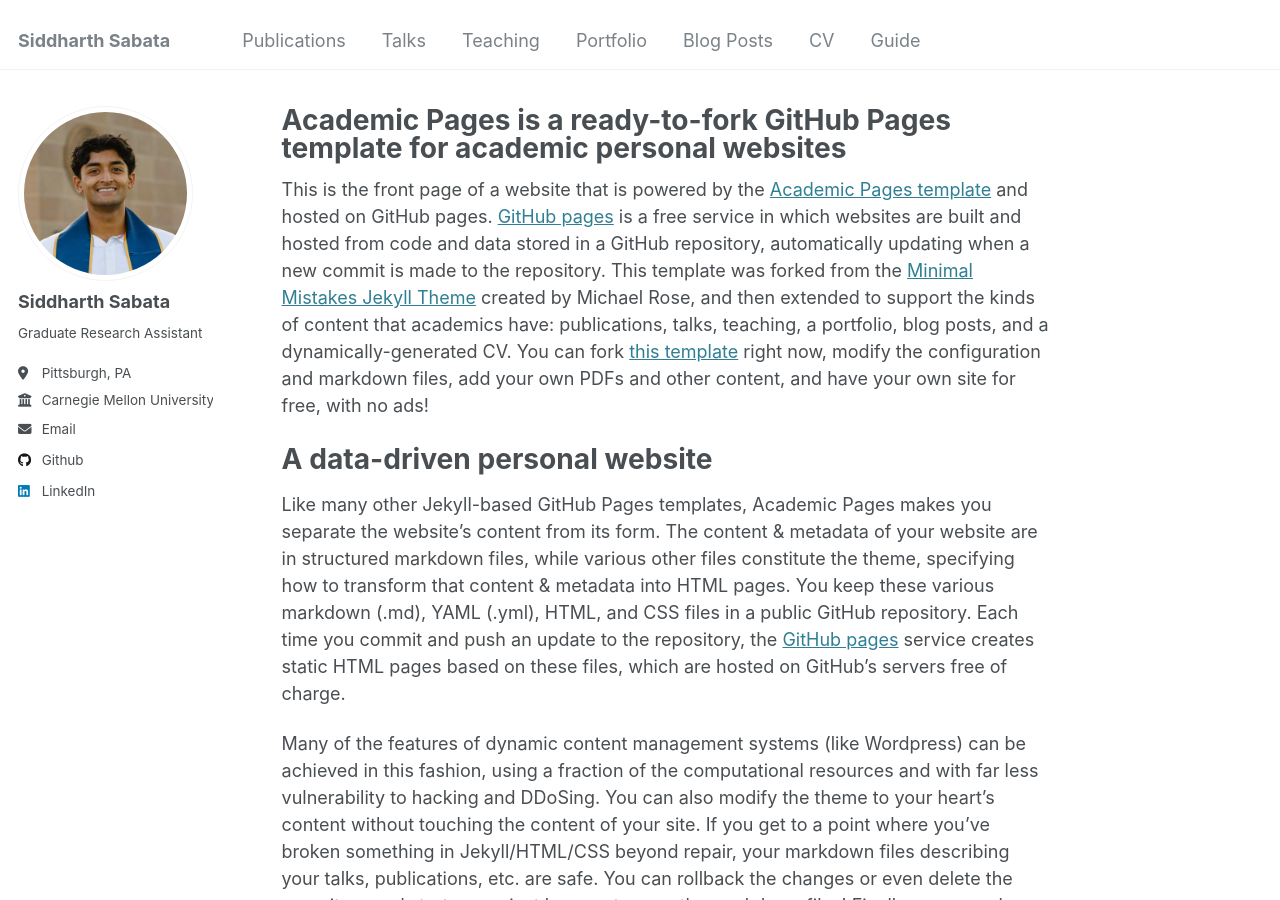
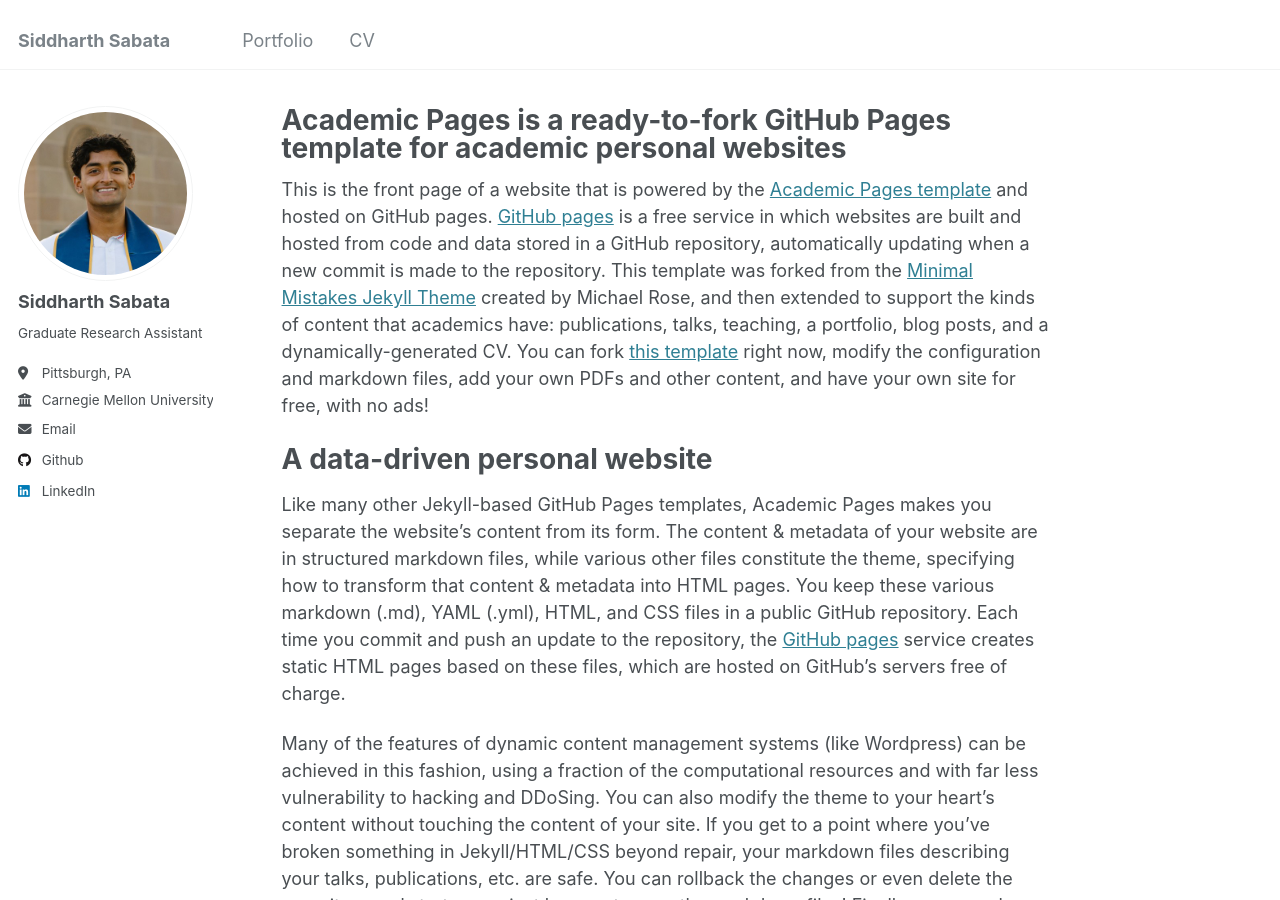
Before and after one commit to siddsabata/siddsabata.github.io, a Jekyll site: the page built from _pages/about.md, in a window 1280 px wide and 900 px high. Built offline with Jekyll 4.4.1, drawn with Linux system fonts in a browser that asks for light colours.

Commit message:
Update navigation.yml

```diff
--- a/_data/navigation.yml
+++ b/_data/navigation.yml
@@ -5,23 +5,11 @@
 # prevent it from being included in the site.
 
 main:
-  - title: "Publications"
-    url: /publications/
-
-  - title: "Talks"
-    url: /talks/
-
-  - title: "Teaching"
-    url: /teaching/
+  #- title: "Publications"
+    #url: /publications/
 
   - title: "Portfolio"
     url: /portfolio/
 
-  - title: "Blog Posts"
-    url: /year-archive/
-
   - title: "CV"
     url: /cv/
-
-  - title: "Guide"
-    url: /markdown/
```
